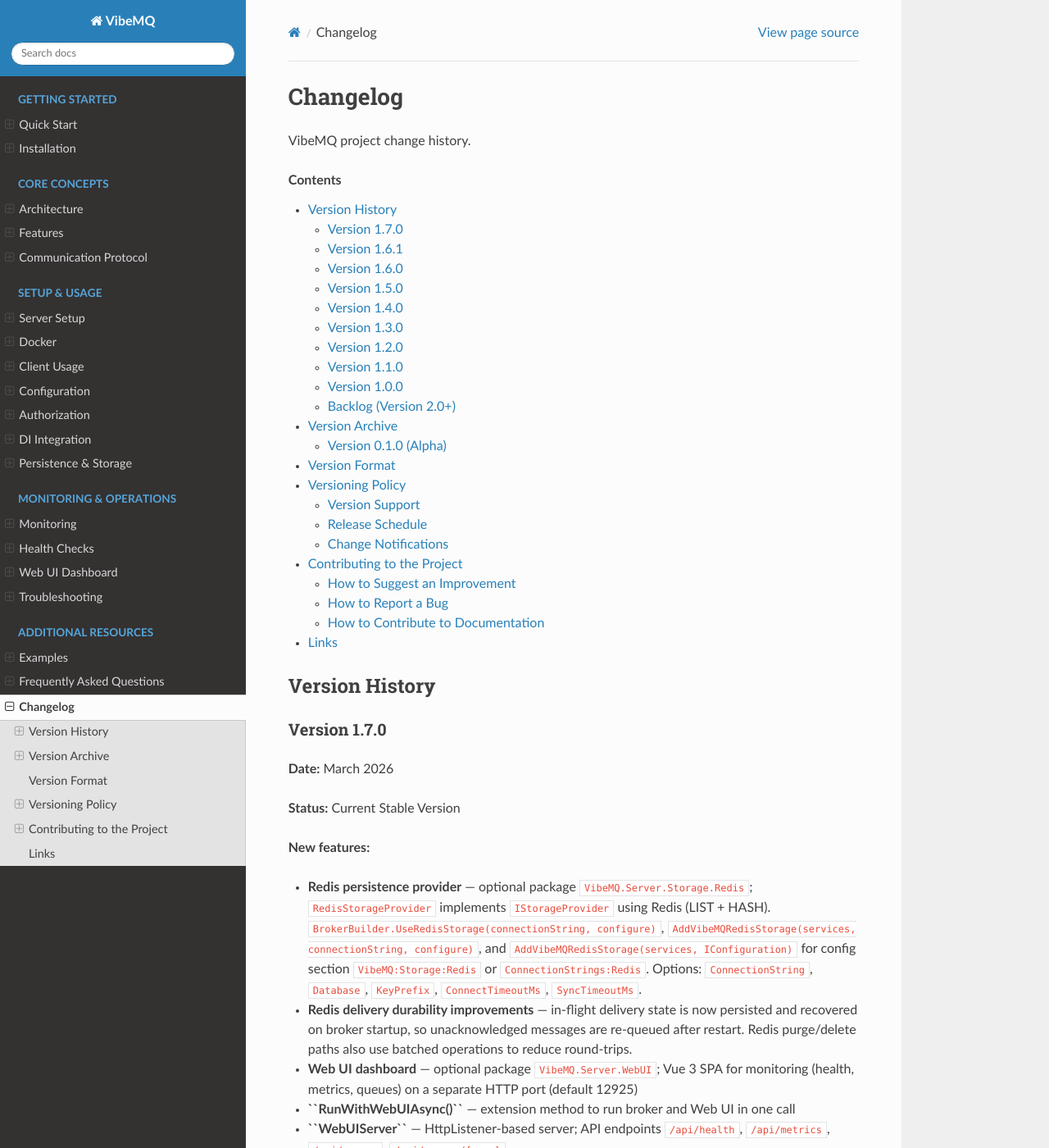
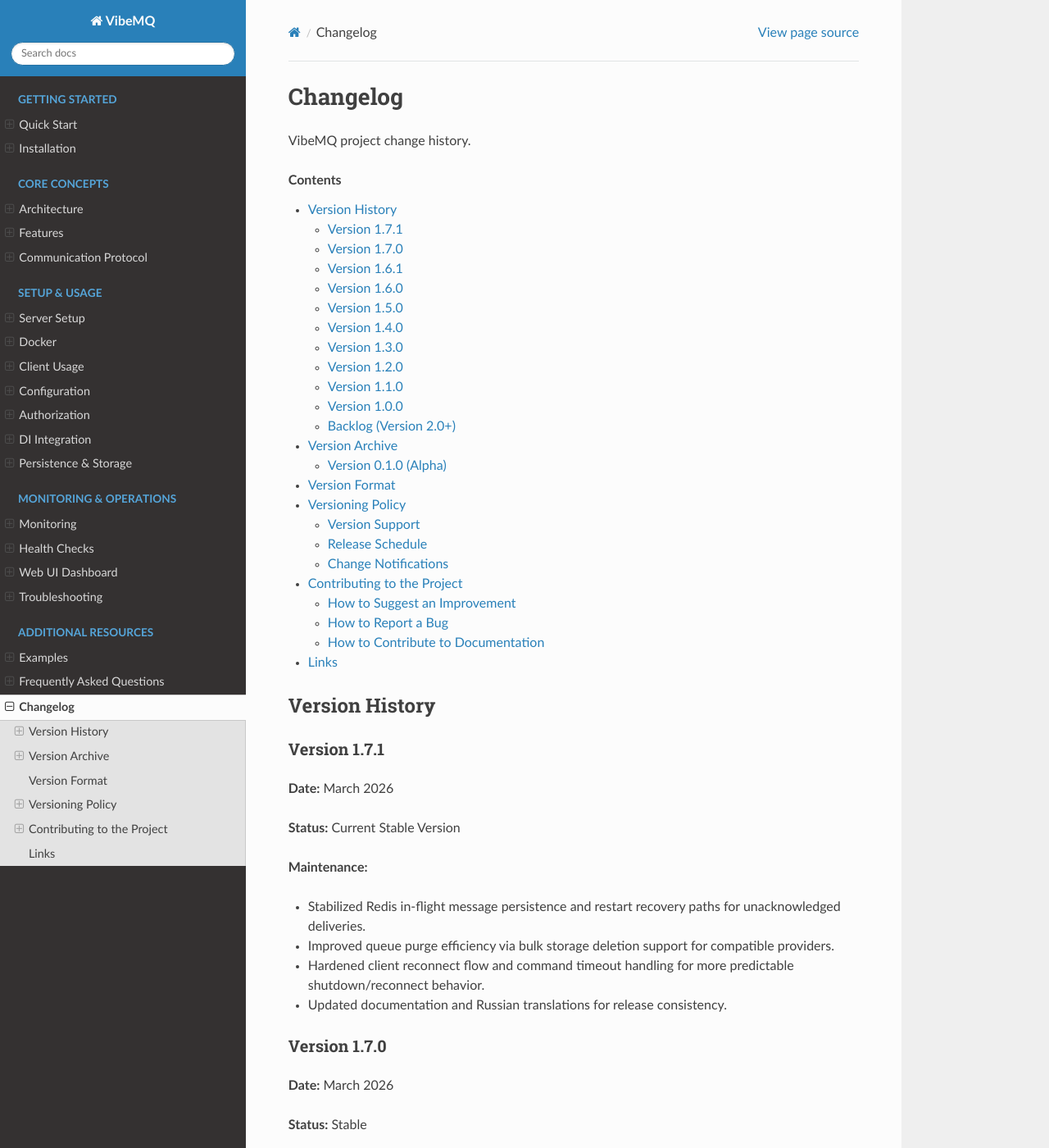
Before and after one commit to Bobsans/VibeMQ, a Sphinx documentation site: the page built from docs/docs/changelog.rst, in a window 1280 px wide and 1400 px high. Shown: the whole window at 82% size. Built offline with Sphinx 7.4.7 and the Read the Docs theme 3.1.0, drawn with Linux system fonts in a browser that asks for light colours.

Commit message:
feat(release): prepare v1.7.1
Add changelog entry for version 1.7.1 and update Russian translation
strings for the new maintenance notes before tagging the release.

Made-with: Cursor

```diff
--- a/docs/docs/changelog.rst
+++ b/docs/docs/changelog.rst
@@ -11,12 +11,26 @@ VibeMQ project change history.
 Version History
 ================
 
+Version 1.7.1
+-------------
+
+**Date:** March 2026
+
+**Status:** Current Stable Version
+
+**Maintenance:**
+
+- Stabilized Redis in-flight message persistence and restart recovery paths for unacknowledged deliveries.
+- Improved queue purge efficiency via bulk storage deletion support for compatible providers.
+- Hardened client reconnect flow and command timeout handling for more predictable shutdown/reconnect behavior.
+- Updated documentation and Russian translations for release consistency.
+
 Version 1.7.0
 -------------
 
 **Date:** March 2026
 
-**Status:** Current Stable Version
+**Status:** Stable
 
 **New features:**
 
```
Also changed, not shown: 1 other file.
